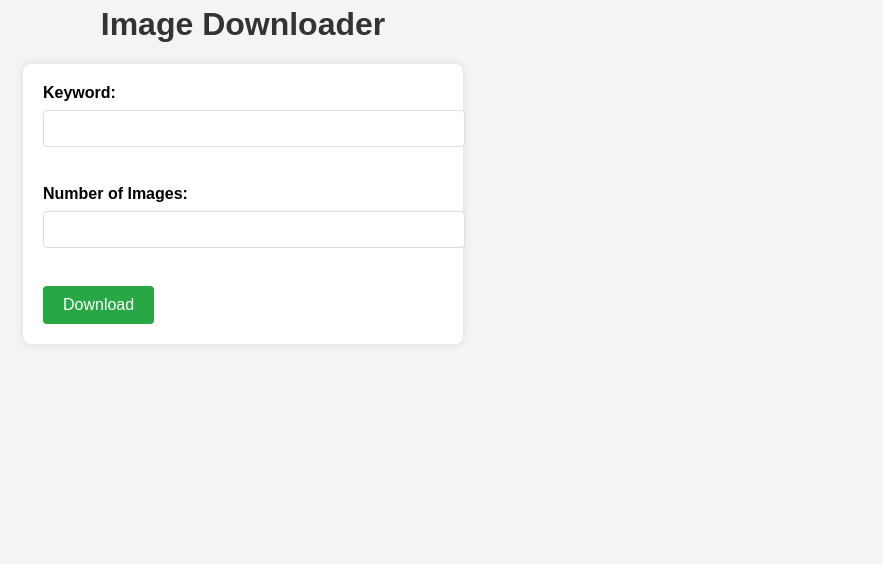
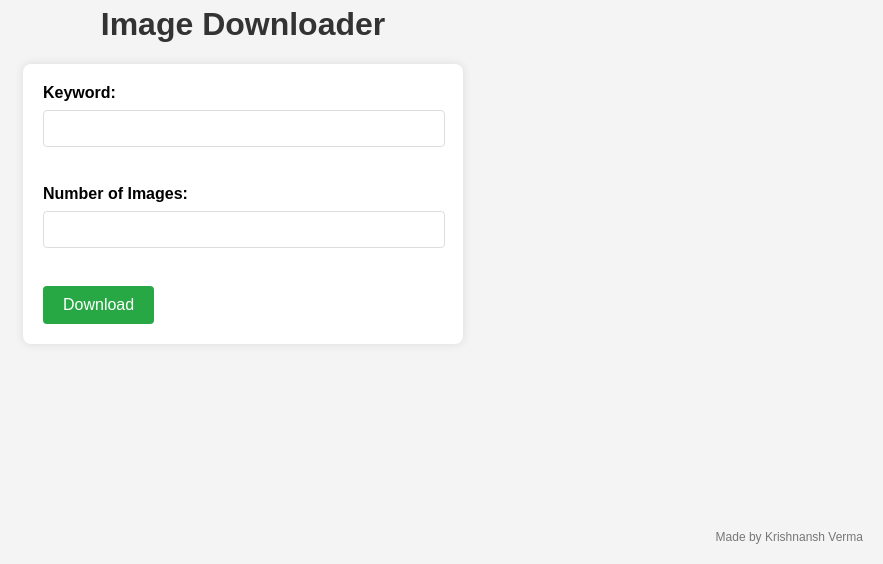
Before and after one commit to krishnanshh/Image-Dataset-Downloader, a Flask app: page / in a window 1280 px wide. Shown: the part 236-800 px from the top of the page, without its empty margins (397-1280 px from the left). Run offline with Flask 3, Linux system fonts and the light colour scheme.

Commit message:
Update index.html

```diff
--- a/templates/index.html
+++ b/templates/index.html
@@ -32,7 +32,7 @@
             font-weight: bold;
         }
         input[type="text"], input[type="number"] {
-            width: 100%;
+            width: 95%;
             padding: 10px;
             margin-bottom: 20px;
             border: 1px solid #ddd;
@@ -60,6 +60,13 @@
         }
         #downloadLink a:hover {
             text-decoration: underline;
+        }
+        footer {
+            position: fixed;
+            right: 20px;
+            bottom: 20px;
+            font-size: 12px;
+            color: #777;
         }
     </style>
 </head>
@@ -111,5 +118,8 @@
             }, 200);
         }
     </script>
+    <footer>
+        Made by Krishnansh Verma
+    </footer>
 </body>
 </html>
```
